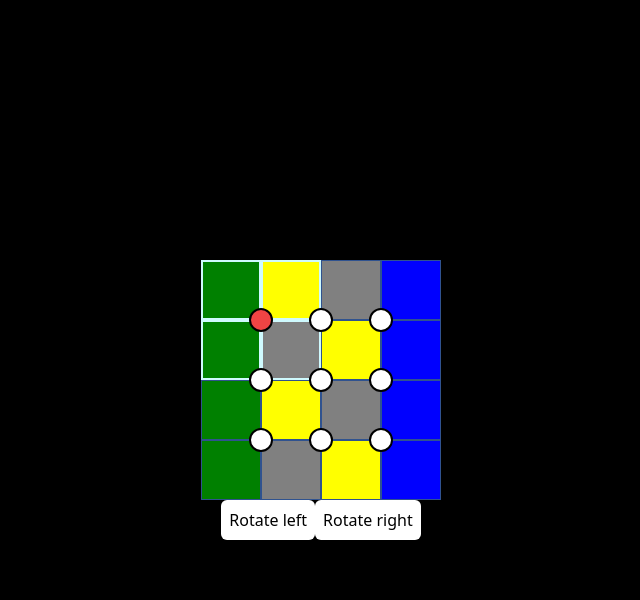
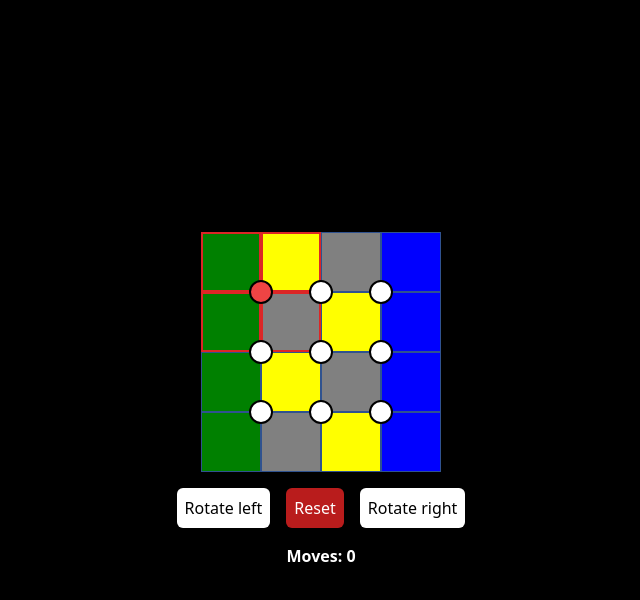
Before and after one commit to quinguyen-dev/2x2-madness-puzzle, a React (Vite) app: page / in a window 1280 px wide. Both pictures are taken after a click on the button 580 px from the left and 320 px from the top of the page. Shown: the top 600 px of the page, without its empty margins (319-959 px from the left). Built offline with nearby package versions, Linux system fonts and the light colour scheme.

Commit message:
[🗣️] Reset button.

```diff
--- a/src/App.tsx
+++ b/src/App.tsx
@@ -26,8 +26,10 @@ export default function App() {
       });
   };
 
+  const resetGame = () => dispatch({ type: ControllerActionType.RESET_GAME });
+
   return (
-    <main className="h-screen flex justify-center items-center flex-col bg-black">
+    <main className="h-screen flex justify-center items-center flex-col bg-black space-y-4">
       <div className="flex justify-center items-center relative">
         <div
           className="absolute aspect-square grid justify-items-center items-center w-full p-[30px]"
@@ -54,20 +56,20 @@ export default function App() {
             />
           </div>
         </div>
-        <canvas
-          className="bg-white"
-          tabIndex={1}
-          ref={canvasRef}
-          width={size * 60}
-          height={size * 60}
-        />
+        <canvas ref={canvasRef} width={size * 60} height={size * 60} />
       </div>
-      <div>
+      <div className="space-x-4">
         <button
           className="bg-white p-2 rounded-md"
           onClick={() => rotateGroup(0)}
         >
           Rotate left
+        </button>
+        <button
+          className="bg-red-700 p-2 rounded-md text-white"
+          onClick={resetGame}
+        >
+          Reset
         </button>
         <button
           className="bg-white p-2 rounded-md"
@@ -76,6 +78,7 @@ export default function App() {
           Rotate right
         </button>
       </div>
+      <div className="text-white font-bold">Moves: {state.board.moves}</div>
     </main>
   );
 }
--- a/src/components/Canvas/Square.tsx
+++ /dev/null
@@ -1,12 +0,0 @@
-interface SquareProps {
-  color: string;
-}
-
-export default function Square({ color }: SquareProps) {
-  return (
-    <div
-      className="aspect-square w-[60px] border-2"
-      style={{ backgroundColor: color }}
-    />
-  );
-}
--- a/src/components/Group/Group.tsx
+++ b/src/components/Group/Group.tsx
@@ -9,7 +9,7 @@ export default function Group({ group, style }: GroupProps) {
     <div className="grid grid-rows-2 grid-cols-2 absolute" style={style}>
       {group.map((square) => (
         <div
-          className="aspect-square w-[60px] border-2 border-cyan-100"
+          className="aspect-square w-[60px] border-2 border-red-600"
           style={{ backgroundColor: square.color }}
         />
       ))}
--- a/src/components/Node/Node.tsx
+++ /dev/null
@@ -1,12 +0,0 @@
-export default function Node({
-  onClick,
-  style,
-}: React.ButtonHTMLAttributes<HTMLButtonElement>) {
-  return (
-    <button
-      className="bg-white rounded-xl h-6 w-6 border-2 border-black hover:bg-red-300 absolute"
-      onClick={onClick}
-      style={style}
-    />
-  );
-}
--- a/src/components/index.ts
+++ b/src/components/index.ts
@@ -1,3 +1 @@
-export { default as Node } from "./Node/Node";
-export { default as Square } from "./Canvas/Square";
 export { default as Group } from "./Group/Group";
--- a/src/reducers/modelReducer.ts
+++ b/src/reducers/modelReducer.ts
@@ -1,6 +1,7 @@
 import { cloneDeep } from "lodash";
 import type Model from "../model/Model";
 import type { ModelActions } from "./types";
+import { Board } from "../model/Model";
 
 export enum ControllerActionType {
   PROCESS_CLICK = "PROCESS_CLICK",
@@ -95,6 +96,13 @@ export default function modelReducer(state: Model, action: ModelActions) {
       return { ...state, board: { ...clone, moves: clone.moves + 1 } };
     }
 
+    case ControllerActionType.RESET_GAME: {
+      const { configs, currentConfig } = state;
+      let board = new Board(configs[currentConfig]);
+
+      return { ...state, board: board };
+    }
+
     default:
       return state;
   }
```
Also changed, not shown: src/components/Canvas/Canvas.tsx (deleted).
